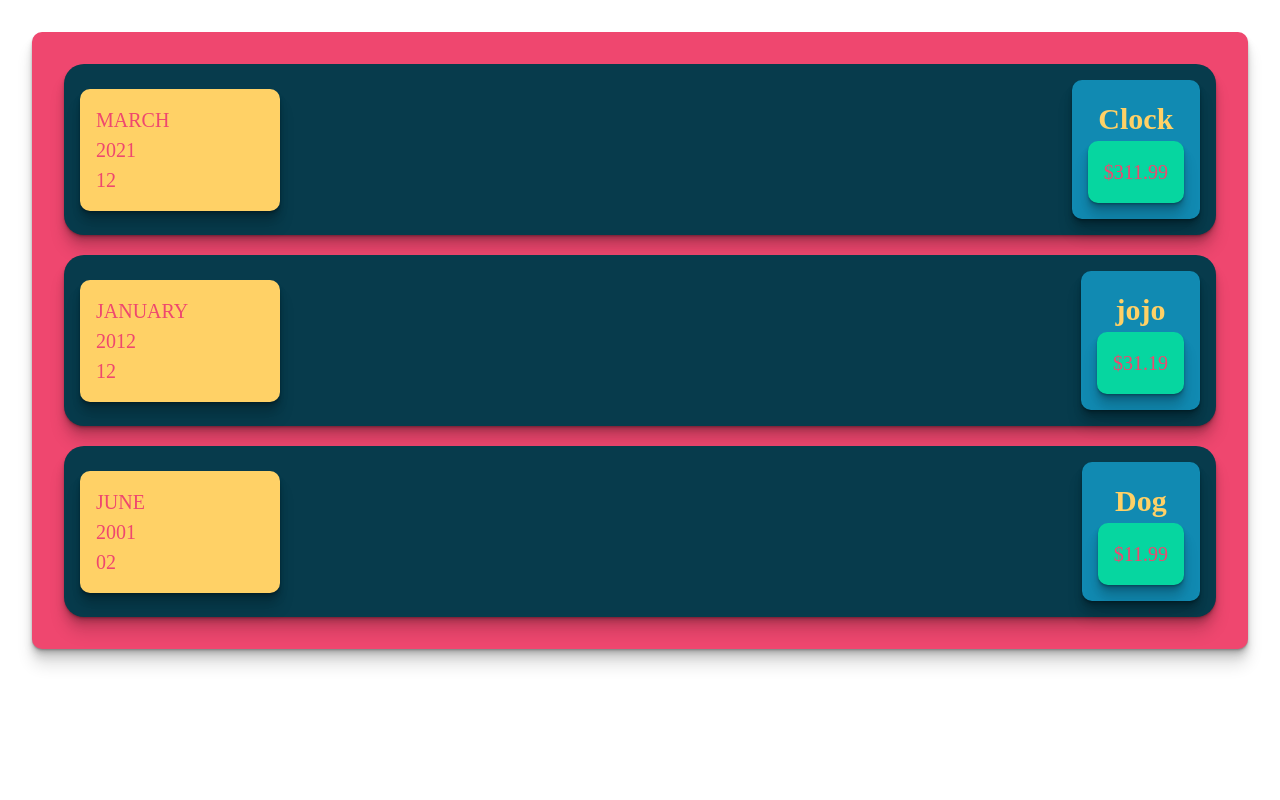
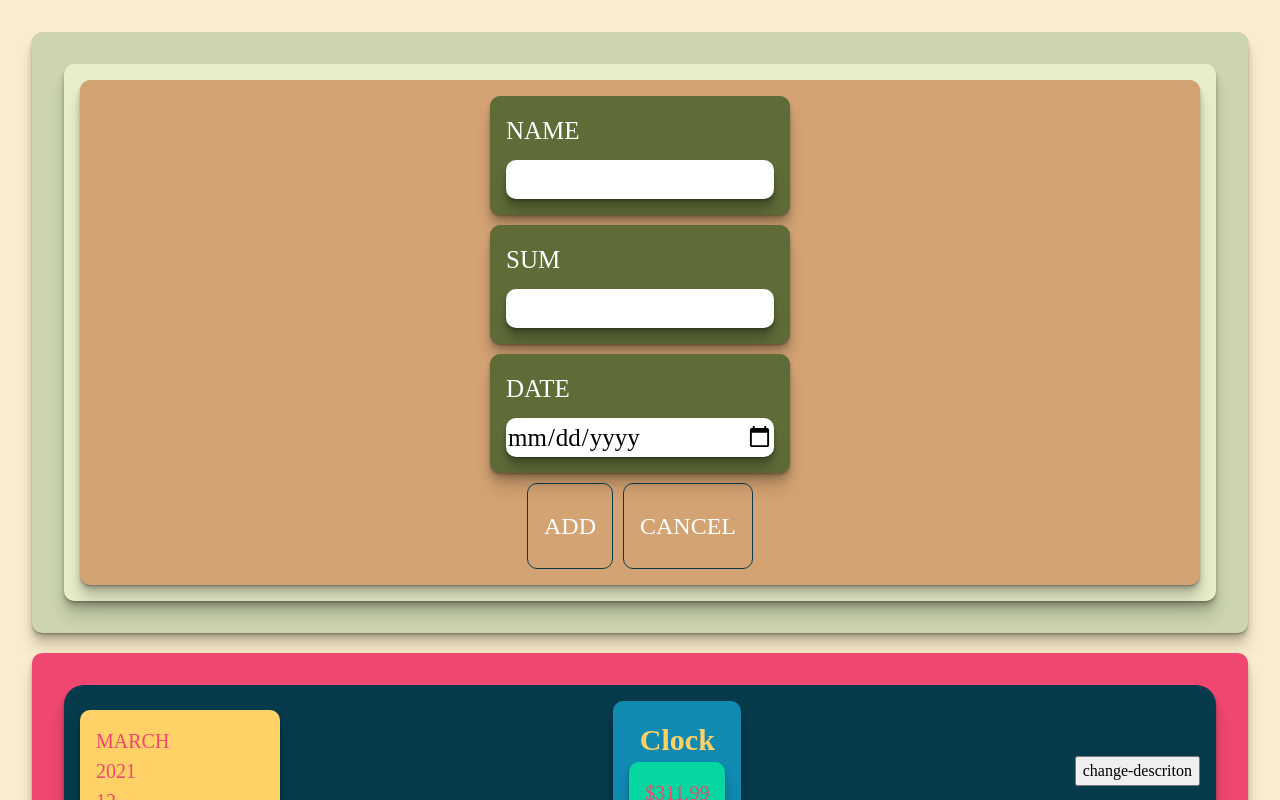
Before and after one commit to Andriikryl/money-counter-app, a React (Create React App) app: page / in a window 1280 px wide. Shown: the top 800 px of the page. Built offline with nearby package versions, Linux system fonts and the light colour scheme.

Commit message:
feat[costform-component]

```diff
--- a/src/App.css
+++ b/src/App.css
@@ -4,6 +4,10 @@
     0 4px 4px rgba(0,0,0,0.12),
     0 8px 8px rgba(0,0,0,0.12),
     0 16px 16px rgba(0,0,0,0.12);
+}
+
+body{
+    background-color: #faedcd;
 }
 
 .App{
@@ -67,3 +71,94 @@
 }
 
 /* CostItem */
+
+/* NewCost */
+
+.new-cost{
+    background-color: #ccd5ae;
+    padding: 2rem;
+    border-radius: 10px;
+    box-shadow: var(--shadov);
+    margin-block-end: 20px;
+}
+
+.new-cost__form{
+    background-color: #e9edc9;
+    padding: 1rem;
+    border-radius: 10px;
+    box-shadow: var(--shadov);
+}
+
+.new-cost__controls{
+    padding: 1rem;
+    background-color:#d4a373;
+    border-radius: 10px;
+    box-shadow: var(--shadov);
+    display: flex;
+    flex-direction: column;
+    align-items: center;
+    gap: 10px;
+}
+
+.new-cost__control{
+    background-color: #606c38;
+    padding: 1rem;
+    border-radius: 10px;
+    max-width: 300px;
+    min-width: 300px;
+    display: flex;
+    flex-direction: column;
+    gap: 10px;
+    box-shadow: var(--shadov);
+}
+
+.new-cost__control label{
+    font-size: 25px;
+    color: white;
+    text-transform: uppercase;
+}
+
+.new-cost__control input{
+    box-shadow: var(--shadov);
+    font-size: 25px;
+    border-radius: 10px;
+    border: none;
+}
+
+.new-cost__actions{
+    display: flex;
+    text-align: center;
+    flex-wrap: wrap;
+    gap: 10px;
+}
+
+.new-cost__add{
+    padding: 1.5rem 1rem;
+    font-size: 24px;
+    text-transform: uppercase;
+    background-color: transparent;
+    border: 1px solid #073b4c;
+    cursor: pointer;
+    color: white;
+    transition: all .7s ease-in-out;
+    border-radius: 10px;
+}
+.new-cost__add:hover{
+    background-color: limegreen;
+}
+
+.new-sot-cancel{
+    padding: 1.5rem 1rem;
+    font-size: 24px;
+    text-transform: uppercase;
+    background-color: transparent;
+    border: 1px solid #073b4c;
+    cursor: pointer;
+    color: white;
+    transition: all .7s ease-in-out;
+    border-radius: 10px;
+}
+.new-sot-cancel:hover{
+    background-color: tomato;
+}
+/* NewCost */
--- a/src/App.js
+++ b/src/App.js
@@ -1,5 +1,6 @@
 import "./App.css";
 import Costs from "./components/Costs";
+import NewCost from "./components/NewCost";
 
 function App() {
   const costs = [
@@ -21,6 +22,7 @@ function App() {
   ];
   return (
     <div className="App">
+      <NewCost />
       <Costs costs={costs} />
     </div>
   );
--- /dev/null
+++ b/src/components/CostForm.js
@@ -0,0 +1,28 @@
+function CostForm() {
+  return (
+    <form className="new-cost__form">
+      <div className="new-cost__controls">
+        <div className="new-cost__control">
+          <label>Name</label>
+          <input type="text" />
+        </div>
+        <div className="new-cost__control">
+          <label>Sum</label>
+          <input type="number" min="0.01" step="0.01" />
+        </div>
+        <div className="new-cost__control">
+          <label>Date</label>
+          <input type="date" min="2010-01-01" step="2023-12-31" />
+        </div>
+        <div className="new-cost__actions">
+          <button className="new-cost__add" type="submit">
+            Add
+          </button>
+          <button className="new-sot-cancel">cancel</button>
+        </div>
+      </div>
+    </form>
+  );
+}
+
+export default CostForm;
--- a/src/components/CostItem.js
+++ b/src/components/CostItem.js
@@ -1,14 +1,22 @@
+import { useState } from "react";
 import Card from "./Card";
 import CostDate from "./CostDate";
 
 function CostItem(props) {
+  const [description, setDescription] = useState(props.description);
+
+  const changeDescriptionHandler = () => {
+    setDescription("new tesxt");
+  };
+
   return (
     <Card className="costitem">
       <CostDate date={props.date} />
       <div className="cost-item__description">
-        <h2>{props.description}</h2>
+        <h2>{description}</h2>
         <p className="item-price">${props.amount}</p>
       </div>
+      <button onClick={changeDescriptionHandler}>change-descriton</button>
     </Card>
   );
 }
--- /dev/null
+++ b/src/components/NewCost.js
@@ -0,0 +1,11 @@
+import CostForm from "./CostForm";
+
+function NewCost() {
+  return (
+    <div className="new-cost">
+      <CostForm />
+    </div>
+  );
+}
+
+export default NewCost;
```
